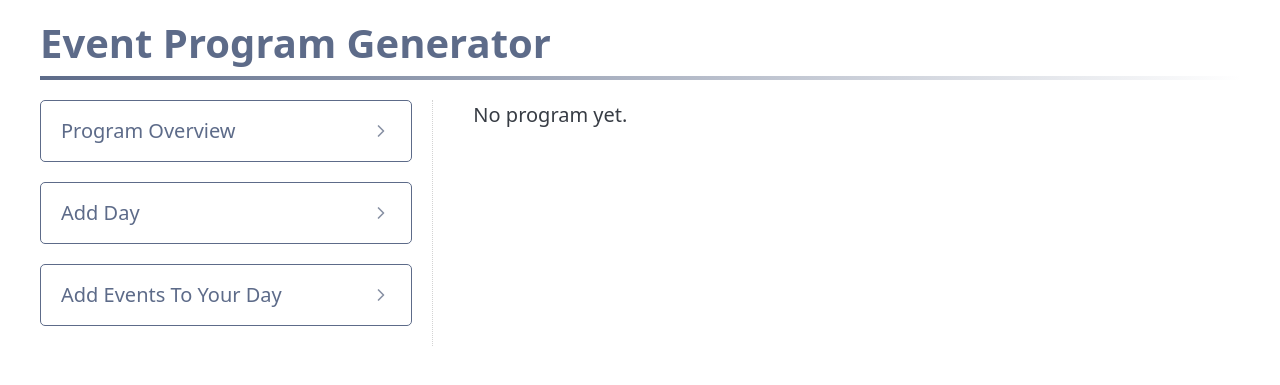
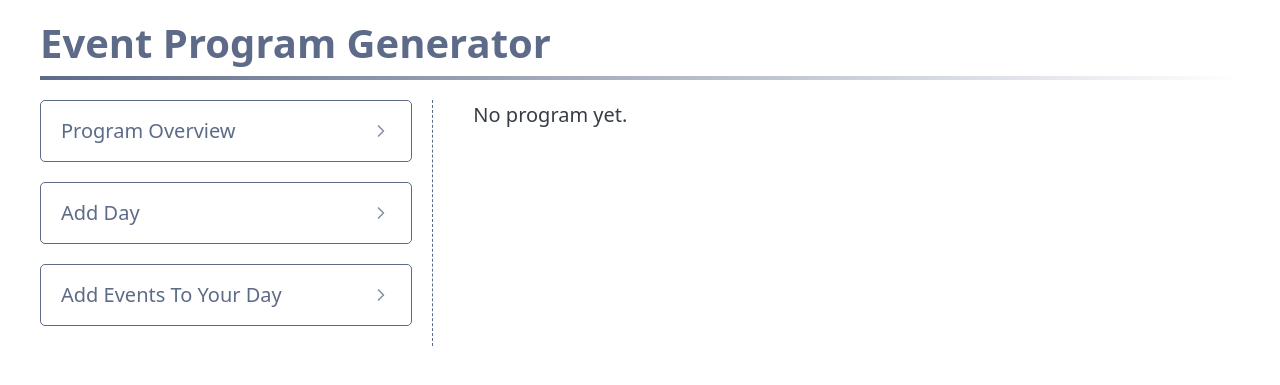
Before and after one commit to nodes-ro/ProgramBuilder, a Flask app: page / in a window 1280 px wide. Shown: the top 385 px of the page. Run offline with Flask 3, Linux system fonts and the light colour scheme; some libraries are stand-ins or nearby versions.

Commit message:
udpate code

```diff
--- a/templates/index.html
+++ b/templates/index.html
@@ -34,7 +34,7 @@
     <div class="grid" style="grid-template-columns: 1fr 2fr; gap: var(--pico-spacing);">
 
         <!-- Sidebar -->
-        <aside style="border-right:1px dotted lightgray; padding-right:1rem; background: var(--pico-background-color);">
+        <aside style="border-right:1px dashed #5d6b89; padding-right:1rem; background: var(--pico-background-color);">
 
             <!-- 1) Program Overview -->
             <details class="menu" aria-haspopup="true" {% if program %}disabled{% endif %}>
```
